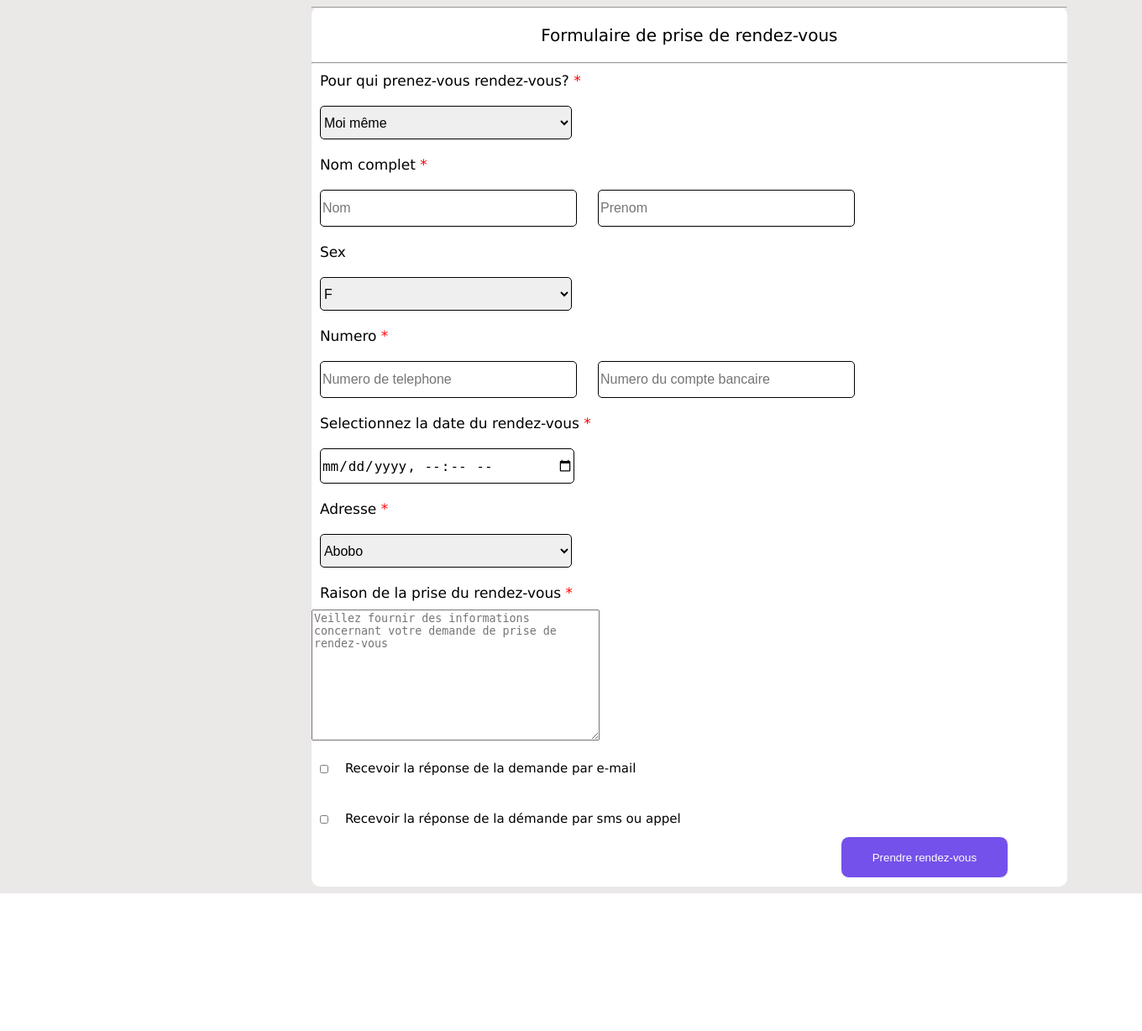
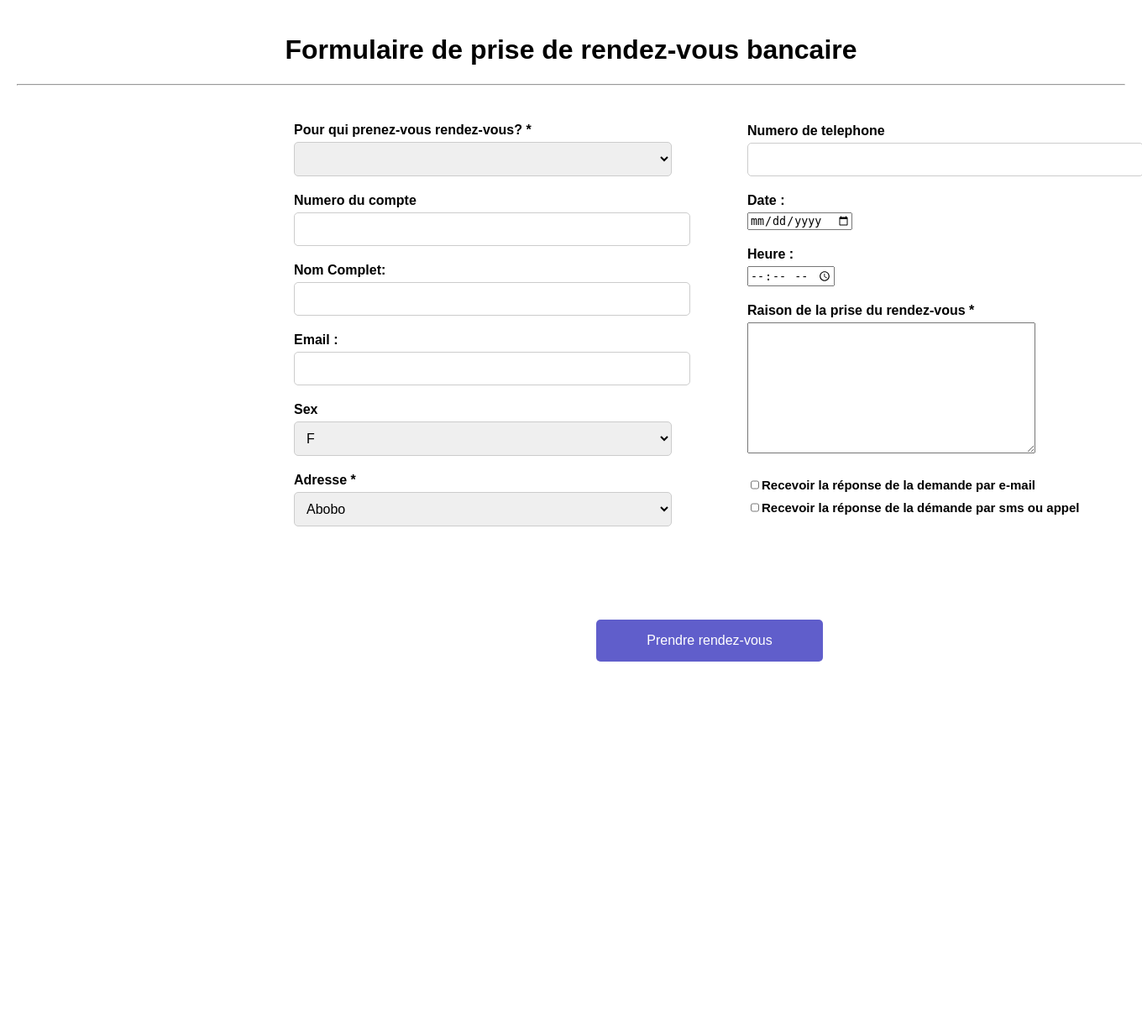
Before and after one commit to Jean-altesse/BANKSOLUS, a Flask app: template BankSolu/templates/rendez_vous.html in a window 1360 px wide. Shown: the whole page at 84% size. Before the commit the page ends 1064 px from the top, so only its background shows below. Run offline with Flask 3, Linux system fonts and the light colour scheme; the template is opened without the code that fills it, so the values that code supplies are empty.

Commit message:
amelioration formulaire de prise de rendez-vous

```diff
--- a/BankSolu/static/css/rendez_vous.css
+++ b/BankSolu/static/css/rendez_vous.css
@@ -1,59 +1,55 @@
-body{
+/* *{
+    border: 1px solid;
+} */
+body {
+    font-family: Arial, sans-serif;
+    margin: 0;
+    padding: 20px;
 
- background: rgb(235, 232, 232);
 }
 
-.contour_rectangle{
+h1 {
+    text-align: center;
+}
+
+.container {
+    max-width: 450px;
+    margin: 0 auto;
+   margin-left: 25%;
+}
+
+.form-group {
+    margin-bottom: 20px;
+}
+
+label {
+    display: block;
+    margin-bottom: 5px;
+    font-weight: bold;
+}
+
+input[type="text"],
+input[type="tel"],
+input[type="email"],
+select {
+    width: 100%;
+    padding: 10px;
+    font-size: 16px;
+    border-radius: 5px;
+    border: 1px solid #ccc;
+}
+
+input[type="submit"] {
     position: relative;
-    width: 900px;
-    font-family: Verdana, Geneva, Tahoma, sans-serif;
-    left: 27%;
-    border-radius: 10px ;
-    height: auto;
-    background: white;
-
+    width: 60%;
+    height: 50px;
+    padding: 10px;
+    font-size: 16px;
+    background-color: #605ecb;
+    color: white;
+    border: none;
+    margin-left: -40%;
+    top: 100px;
+    border-radius: 5px;
+    cursor: pointer;
 }
-p{
-    text-align: center;
-    font-size: 20px;
-}
-input{
-    width: 300px;
-    height: 40px;
-    font-size: 16px;
-    /* margin-left: 30%; */
-    border-radius: 5px;
-    border: 1px solid;
-    margin: 10px;
-}
-select{
-    margin: 10px;
-    width: 300px;
-    height: 40px;
-    font-size: 16px;
-    /* margin-left: 30%; */
-    border-radius: 5px;
-    border: 1px solid;
-}
-label{
-    margin: 10px;
-    font-size: 17px;
-   display: block;
-   /* margin-left: 30%; */
-
-  }
-  button{
-    position: relative;
-    height: 50px;
-    width: 200px;
-    border: 1px solid;
-    background: #7451EB;
-    color: white;
-    border-radius: 10px;
-    margin-left: 70%;
-    bottom: 10px;
-
-}
-.champs_obligatoire{
-    color: red;
-}
--- a/BankSolu/templates/rendez_vous.html
+++ b/BankSolu/templates/rendez_vous.html
@@ -1,56 +1,107 @@
 <!DOCTYPE html>
-<html lang="en">
+<html>
+    <link rel="stylesheet" href="../static/css/rendez_vous.css">
 <head>
-    <meta charset="UTF-8">
-    <meta http-equiv="X-UA-Compatible" content="IE=edge">
-    <meta name="viewport" content="width=device-width, initial-scale=1.0">
-    <title>Formulaire</title>
-    <link rel="stylesheet" href="../static/css/rendez_vous.css">
+    <title>Formulaire de prise de rendez-vous bancaire</title>
 </head>
 <body>
-    <div class="contour_rectangle">
+    <h1>Formulaire de prise de rendez-vous bancaire</h1>
 <hr>
-    <p>Formulaire de prise de rendez-vous</p>
-    <hr>
+
+<br>
+<br>
+    <div class="container">
+        <form method="post" action="{{ url_for('submit_form') }}">
+            <div class="form-group">
                 <label for="">Pour qui prenez-vous rendez-vous? <span class="champs_obligatoire">*</span></label>
-    <select name="button" id="">
+                <select name="button" id="" required>
+                    <option value=""></option>
                     <option value="">Moi même</option>
                     <option value="">Un proche</option>
                 </select>
-    <label for="">Nom complet <span class="champs_obligatoire">*</span></label>
-    <input type="text" placeholder="Nom">
-    <input type="text" placeholder="Prenom">
+            </div>
+
+            <div class="form-group">
+                <label for="">Numero du compte</label>
+                <input type="tel" required>
+            </div>
+
+            <div class="form-group">
+                <label for="nom">Nom Complet:</label>
+                <input type="text" id="nom" name="nom" required>
+            </div>
+
+            <div class="form-group">
+                <label for="email">Email :</label>
+                <input type="email" id="email" name="email" required>
+            </div>
+
+
+            <div class="form-group">
                 <label for="">Sex</label>
-    <select name="" id="">
+                <select name="sex" id="sex" required>
                     <option value="">F</option>
                     <option value="">M</option>
                 </select>
-    <label for="">Numero <span class="champs_obligatoire">*</span></label>
-    <input type="tel" placeholder="Numero de telephone">
-    <input type="tel" placeholder="Numero du compte bancaire">
-    <label for="">Selectionnez la date du rendez-vous <span class="champs_obligatoire">*</span></label>
-    <input type="datetime-local">
+            </div>
+
+            <div class="form-group">
                 <label for="">Adresse <span class="champs_obligatoire">*</span></label>
-    <select name="" id="">
+                <select name="" id="" required>
                     <option value="">Abobo</option>
                     <option value="">Yopougon</option>
                     <option value="">Koumassi</option>
                     <option value="">Cocody</option>
                     <option value="">Angré</option>
                 </select>
+            </div>
+
+
+        </form >
+
+        <form action="" style="width: 100%; margin-left: 120%; bottom: 500px; position: relative;">
+            <div >
+                <div class="form-group">
+                    <label for="">Numero de telephone</label>
+                    <input type="tel" required>
+                </div>
+
+                <div class="form-group">
+                    <label for="date">Date :</label>
+                    <input type="date" id="date" name="date" required>
+                </div>
+
+                <div class="form-group">
+                    <label for="heure">Heure :</label>
+                    <input type="time" id="heure" name="heure" required>
+                </div>
+
+                <div class="form-group">
                     <label for="">Raison de la prise du rendez-vous <span class="champs_obligatoire">*</span> </label>
-    <textarea type="text" name="" id="" cols="40" rows="10" placeholder="Veillez fournir des informations concernant votre demande de prise de rendez-vous"></textarea>
+                    <textarea type="text" name="" id="" cols="40" rows="10"  required></textarea>
+                </div>
+
+                <div class="form-group">
                     <div style="width: 100%;">
                     <div style="display: flex; ">
                     <input type="checkbox" style="width:10px;">
-         <label style="font-size: 15px; margin-top: 20px; position: relative;" for="">Recevoir la réponse de la demande par e-mail</label>
+                    <label style="font-size: 15px; margin-top: 5px; position: relative;" for="">Recevoir la réponse de la demande par e-mail</label>
                 </div>
+
+                <div class="form-group">
                     <div style="display: flex;">
                         <input type="checkbox" style="width:10px;" >
-         <label style="font-size: 15px; margin-top: 20px; position: relative;"  for="">Recevoir la réponse de la démande par sms ou appel</label>
+                        <label style="font-size: 15px; margin-top: 5px; position: relative;"  for="">Recevoir la réponse de la démande par sms ou appel</label>
                     </div>
                 </div>
-    <button>Prendre rendez-vous</button>
+
+
+                <div class="form-group">
+                    <a href="transaction.html"><input type="submit" value="Prendre rendez-vous"></a>
+                </div>
+
+            </div>
+        </form>
 
     </div>
 </body>
```
Also changed, not shown: 2 other files. Lines whose indentation alone changed are shown as unchanged.
